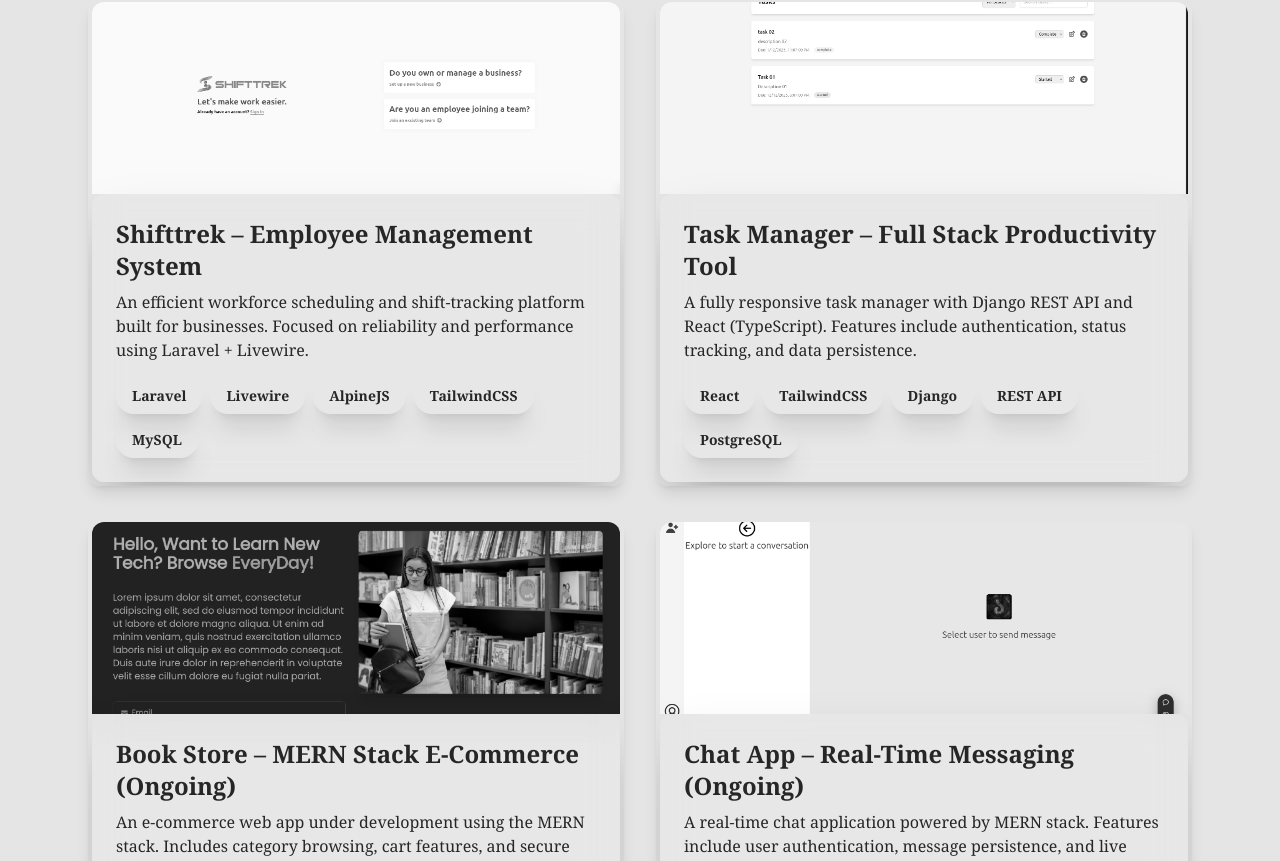
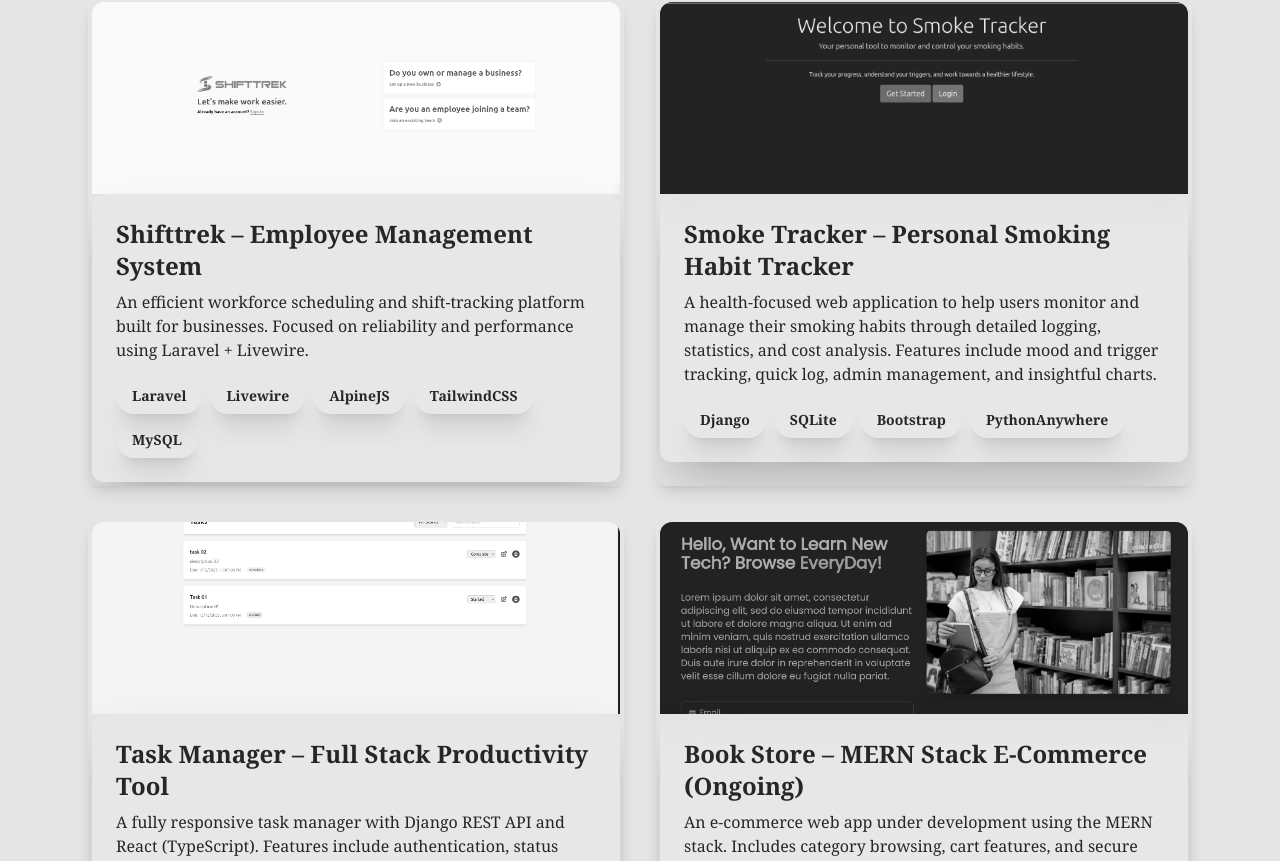
Before and after one commit to imrankabir02/portfolio, a React (Vite) app: page / in a window 1280 px wide. Shown: the part 2134-2995 px from the top of the page. Built offline with nearby package versions, Linux system fonts and the light colour scheme; a web font is replaced by a local one.

Commit message:
add smoke tracker project

```diff
--- a/src/constants/index.js
+++ b/src/constants/index.js
@@ -2,6 +2,7 @@ import project1 from "../assets/projects/bookStore.png";
 import project2 from "../assets/projects/project2.png";
 import project3 from "../assets/projects/project3.png";
 import project4 from "../assets/projects/project4.png";
+import smoketracker from "../assets/projects/smoketracker.png"
 
 export const MY_DETAILS = {
   name: "Mridha Imran Kabir",
@@ -120,6 +121,16 @@ export const PROJECTS = [
     technologies: ["Laravel", "Livewire", "AlpineJS", "TailwindCSS", "MySQL"],
   },
   {
+    title: "Smoke Tracker – Personal Smoking Habit Tracker",
+    appLink: "https://smoketracker01.pythonanywhere.com/",
+    gitLink: "https://github.com/imrankabir02/smoke-tracker",
+    image: smoketracker, // Replace with your project demo screenshot URL if available
+    description:
+      "A health-focused web application to help users monitor and manage their smoking habits through detailed logging, statistics, and cost analysis. Features include mood and trigger tracking, quick log, admin management, and insightful charts.",
+    technologies: ["Django", "SQLite", "Bootstrap", "PythonAnywhere"],
+  },
+
+  {
     title: "Task Manager – Full Stack Productivity Tool",
     appLink: "https://task-manager-live.vercel.app/tasks",
     gitLink: "https://github.com/imrankabir02/task-manager.git",
```
Also changed, not shown: src/assets/projects/smoketracker.png (added).
